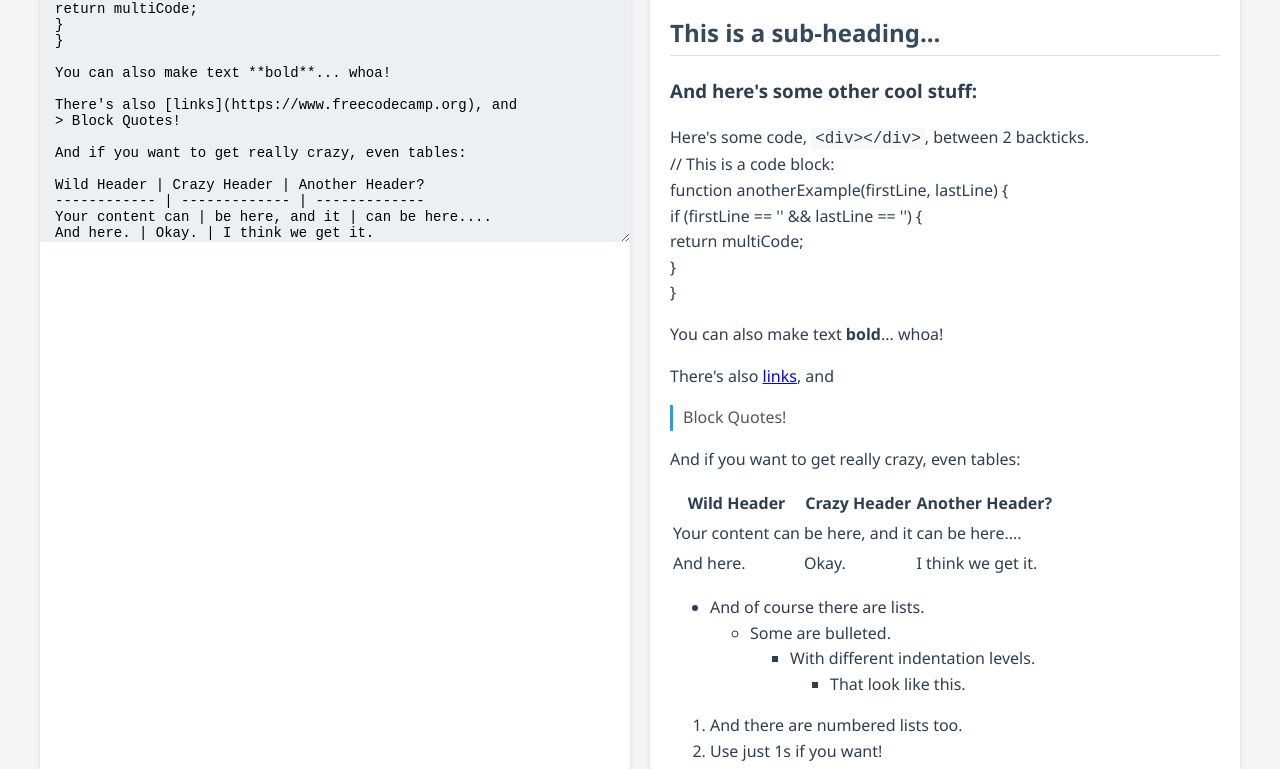
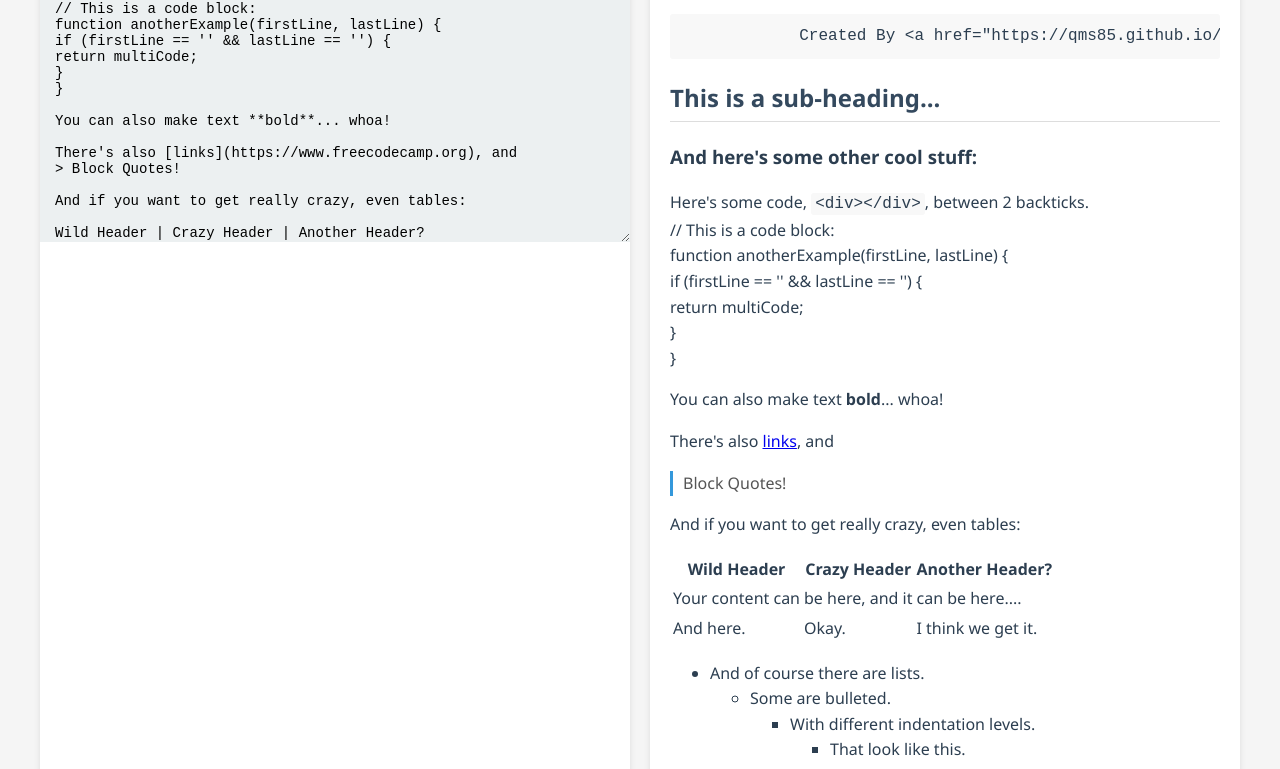
Before and after one commit to QMS85/Markdown, a plain HTML site: page index.html in a window 1280 px wide. Shown: the part 224-993 px from the top of the page. Drawn offline with nearby package versions, Linux system fonts and the light colour scheme.

Commit message:
Update index.html

```diff
--- a/index.html
+++ b/index.html
@@ -121,6 +121,7 @@
                 <i class="fas fa-edit"></i> Editor
             </div>
             <textarea id="editor"># Welcome to my Markdown Previewer!
+                Created By <a href="https://qms85.github.io/MyPortfolio/">Jonathan Peters</a> & Hosted On <a href="https://pages.github.com/">GitHub Pages</a>
 
 ## This is a sub-heading...
 ### And here's some other cool stuff:
```
